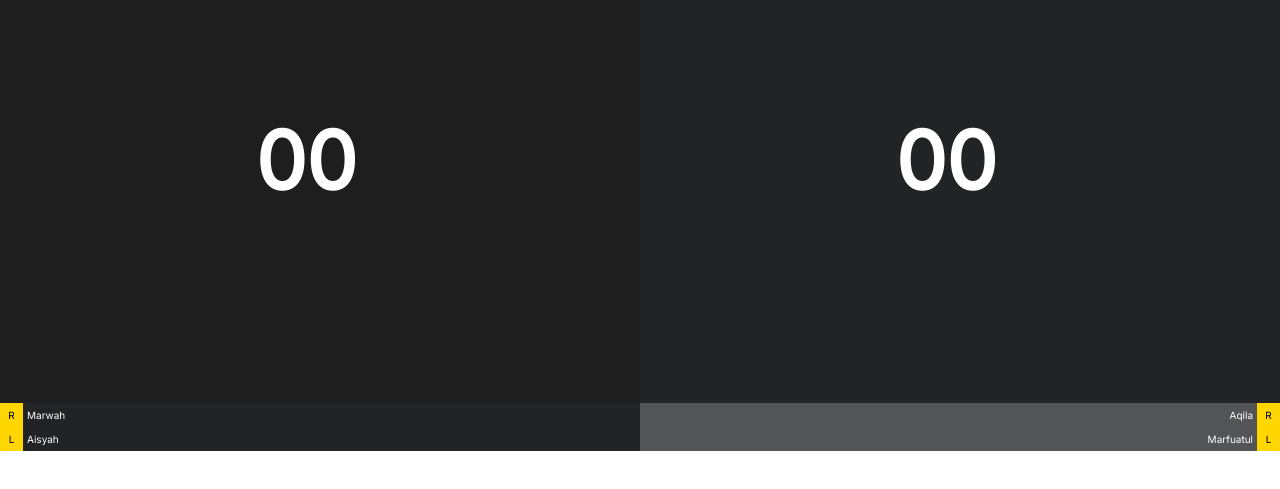
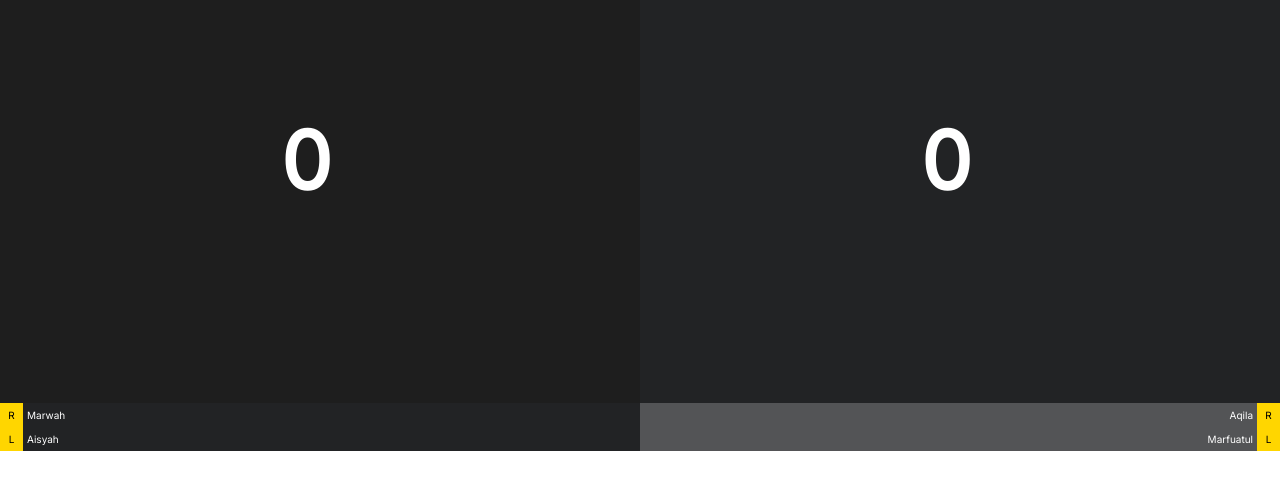
Before and after one commit to marhh2/marhh2.github.io, a plain HTML site: page index.html in a window 1280 px wide. Shown: the part 117-606 px from the top of the page. Drawn offline with Linux system fonts and the light colour scheme.

Commit message:
Update index.html

```diff
--- a/index.html
+++ b/index.html
@@ -11,7 +11,7 @@
     <div class="container">
         <div class="scoreboard">
             <div class="scoreboard__right">
-                <div id="scoreboard_score" class="scoreboard_score">00</div>
+                <div id="scoreboard_score" class="scoreboard_score">0</div>
             </div>
             <div class="scoreboard__player">
                 <div class="scoreboard__one">
@@ -26,7 +26,7 @@
         </div>
         <div class="scoreboard2">
             <div class="scoreboard__left">
-                <div id="scoreboard_score" class="scoreboard_score">00</div>
+                <div id="scoreboard_score" class="scoreboard_score">0</div>
             </div>
             <div class="scoreboard__player">
                 <div class="scoreboard__one">
```
